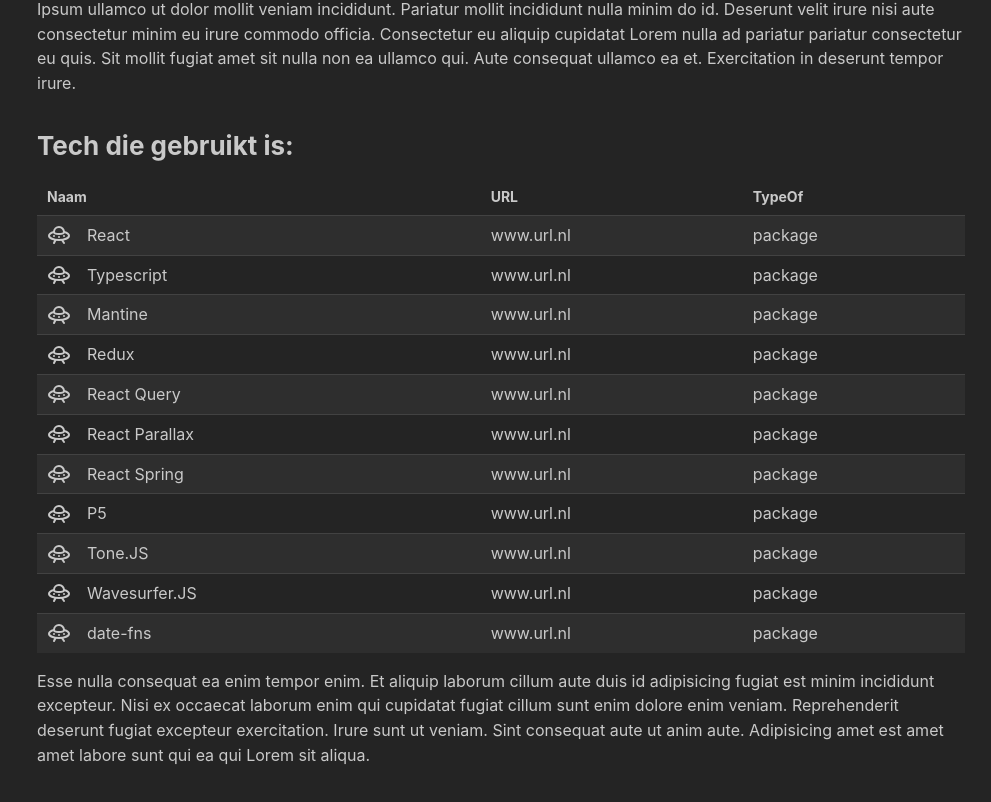
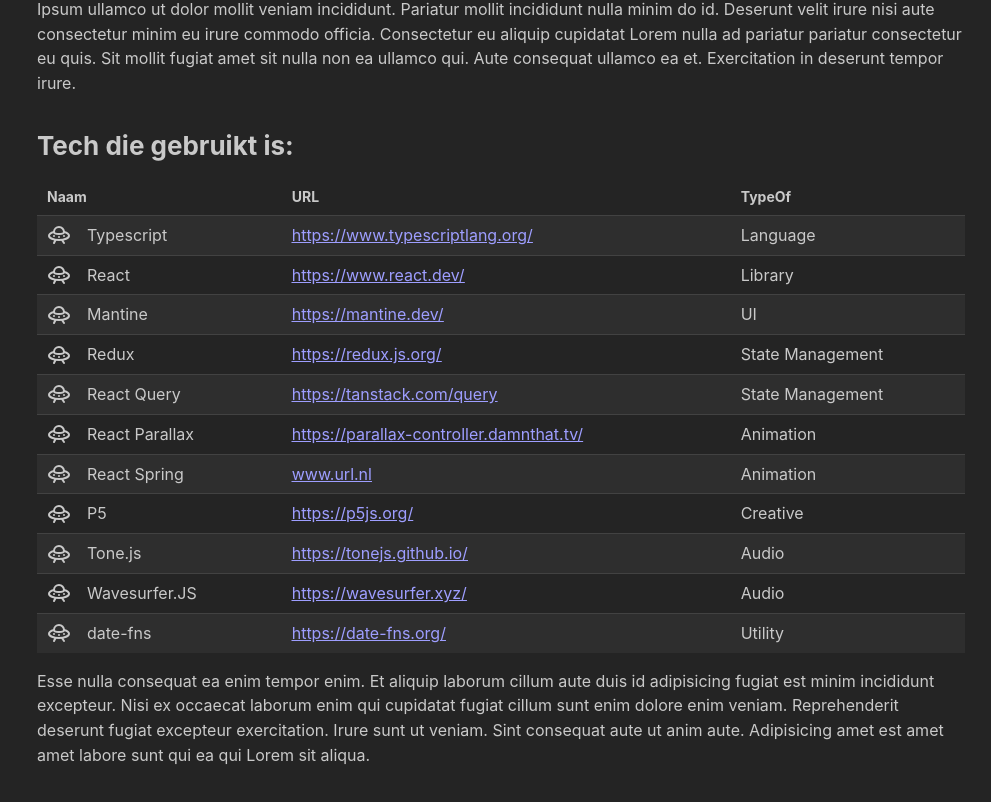
Before and after one commit to Joram3000/joram3000.github.io, a React (Vite) app: page / in a window 1280 px wide. Shown: the part 852-1654 px from the top of the page, without its empty margins (289-1280 px from the left). Built offline with nearby package versions, Linux system fonts and the light colour scheme; no server answers.

Commit message:
update list

```diff
--- a/src/pages/Home/index.tsx
+++ b/src/pages/Home/index.tsx
@@ -8,22 +8,67 @@
   const { t } = useTranslation();
 
   const usedTech = [
-    { name: "React", logo: "09", url: "www.url.nl", typeOf: "package" },
-    { name: "Typescript", logo: "09", url: "www.url.nl", typeOf: "package" },
-    { name: "Mantine", logo: "09", url: "www.url.nl", typeOf: "package" },
-    { name: "Redux", logo: "09", url: "www.url.nl", typeOf: "package" },
-    { name: "React Query", logo: "09", url: "www.url.nl", typeOf: "package" },
+    {
+      name: "Typescript",
+      logo: "09",
+      url: "https://www.typescriptlang.org/",
+      typeOf: "Language",
+    },
+    {
+      name: "React",
+      logo: "09",
+      url: "https://www.react.dev/",
+      typeOf: "Library",
+    },
+    {
+      name: "Mantine",
+      logo: "09",
+      url: "https://mantine.dev/",
+      typeOf: "UI",
+    },
+    {
+      name: "Redux",
+      logo: "09",
+      url: "https://redux.js.org/",
+      typeOf: "State Management",
+    },
+    {
+      name: "React Query",
+      logo: "09",
+      url: "https://tanstack.com/query",
+      typeOf: "State Management",
+    },
     {
       name: "React Parallax",
       logo: "09",
+      url: "https://parallax-controller.damnthat.tv/",
+      typeOf: "Animation",
+    },
+    {
+      name: "React Spring",
+      logo: "09",
       url: "www.url.nl",
-      typeOf: "package",
+      typeOf: "Animation",
     },
-    { name: "React Spring", logo: "09", url: "www.url.nl", typeOf: "package" },
-    { name: "P5", logo: "09", url: "www.url.nl", typeOf: "package" },
-    { name: "Tone.JS", logo: "09", url: "www.url.nl", typeOf: "package" },
-    { name: "Wavesurfer.JS", logo: "09", url: "www.url.nl", typeOf: "package" },
-    { name: "date-fns", logo: "09", url: "www.url.nl", typeOf: "package" },
+    { name: "P5", logo: "09", url: "https://p5js.org/", typeOf: "Creative" },
+    {
+      name: "Tone.js",
+      logo: "09",
+      url: "https://tonejs.github.io/",
+      typeOf: "Audio",
+    },
+    {
+      name: "Wavesurfer.JS",
+      logo: "09",
+      url: "https://wavesurfer.xyz/",
+      typeOf: "Audio",
+    },
+    {
+      name: "date-fns",
+      logo: "09",
+      url: "https://date-fns.org/",
+      typeOf: "Utility",
+    },
   ];
 
   const rows = usedTech.map((element) => (
@@ -35,8 +80,10 @@
         </Group>
       </Table.Td>
 
-      <Table.Td onClick={() => console.log(element.url)}>
-        <Text> {element.url}</Text>
+      <Table.Td>
+        <a href={element.url} target="_blank">
+          <Text td="underline">{element.url}</Text>
+        </a>
       </Table.Td>
       <Table.Td>
         <Text>{element.typeOf}</Text>
```
